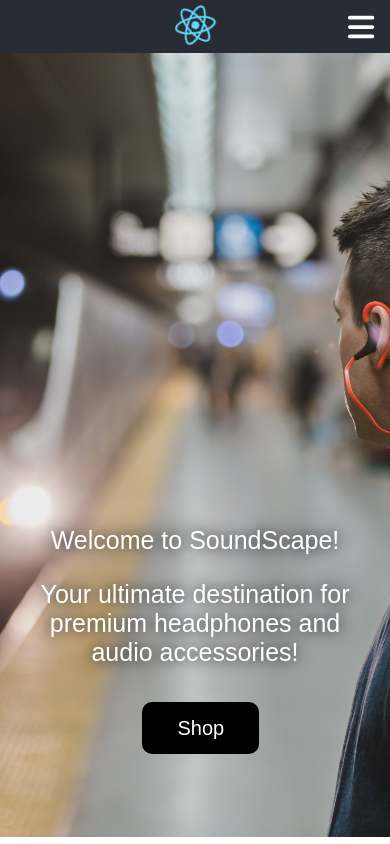
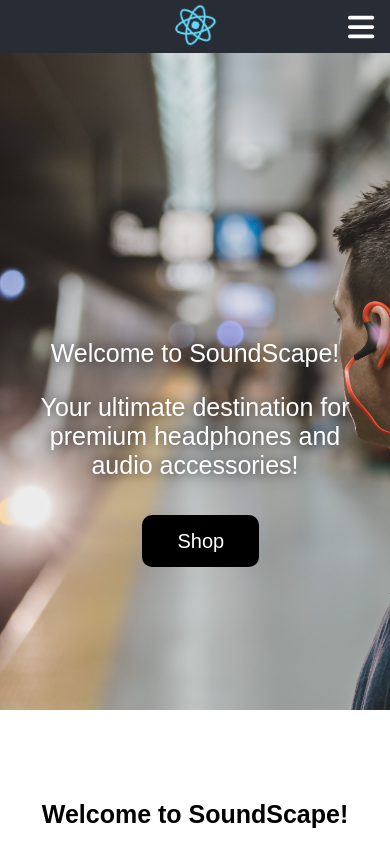
Before and after one commit to ruslanrohovskyidfei/Website-react, a React (Create React App) app: page / in a window 390 px wide. Shown: the top 844 px of the page. Built offline with nearby package versions, Linux system fonts and the light colour scheme.

Commit message:
Home slider height

```diff
--- a/src/Styles/Pages/Home.css
+++ b/src/Styles/Pages/Home.css
@@ -106,9 +106,6 @@
         margin-right: 0;
         display: flex;
     }
-    section.Home .General-slider {
-        height: 100vh;
-    }
     section.Home .General-slider .welcome-text {
         bottom: 0;
         left: 5%!important;
```
